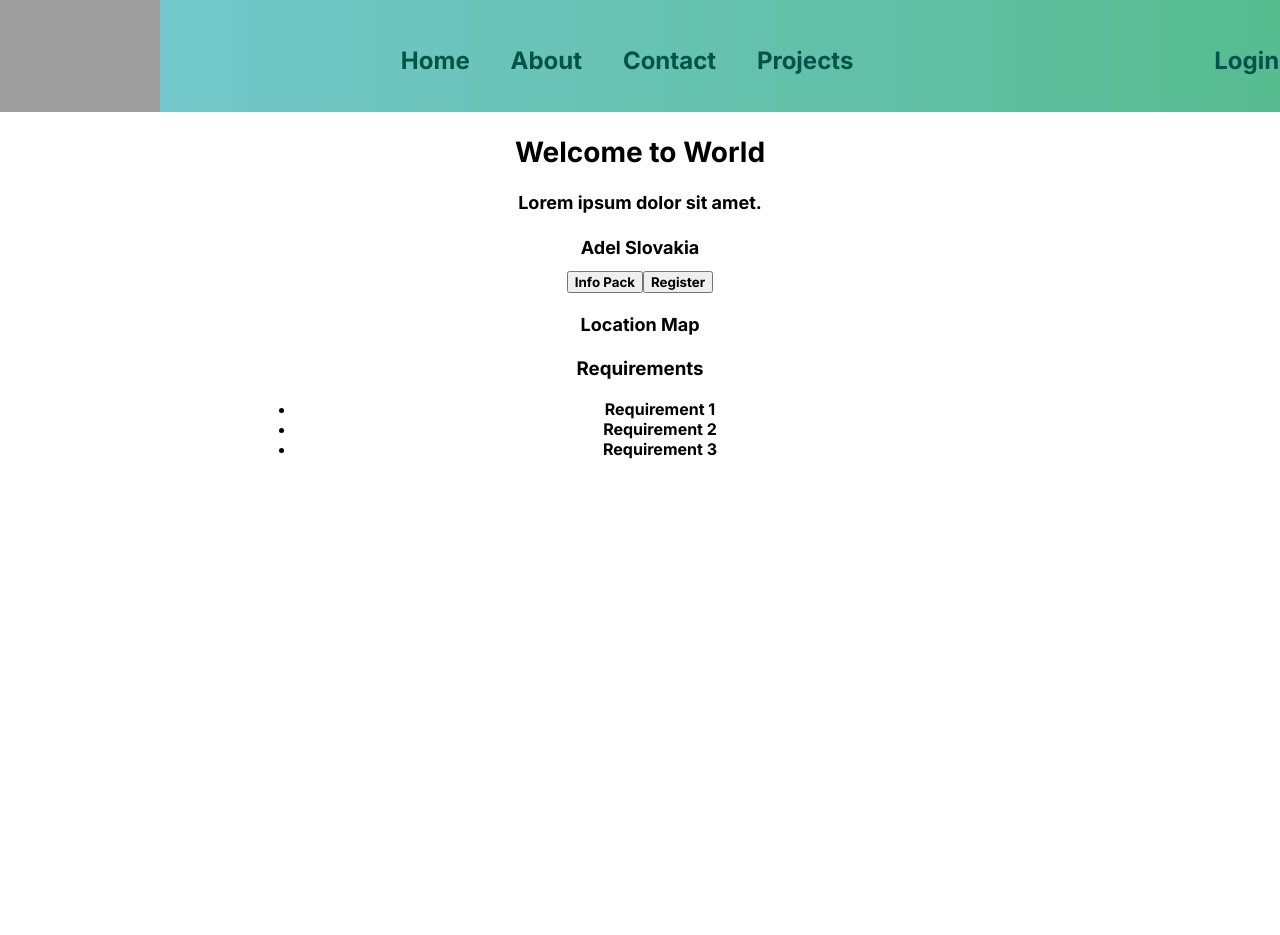
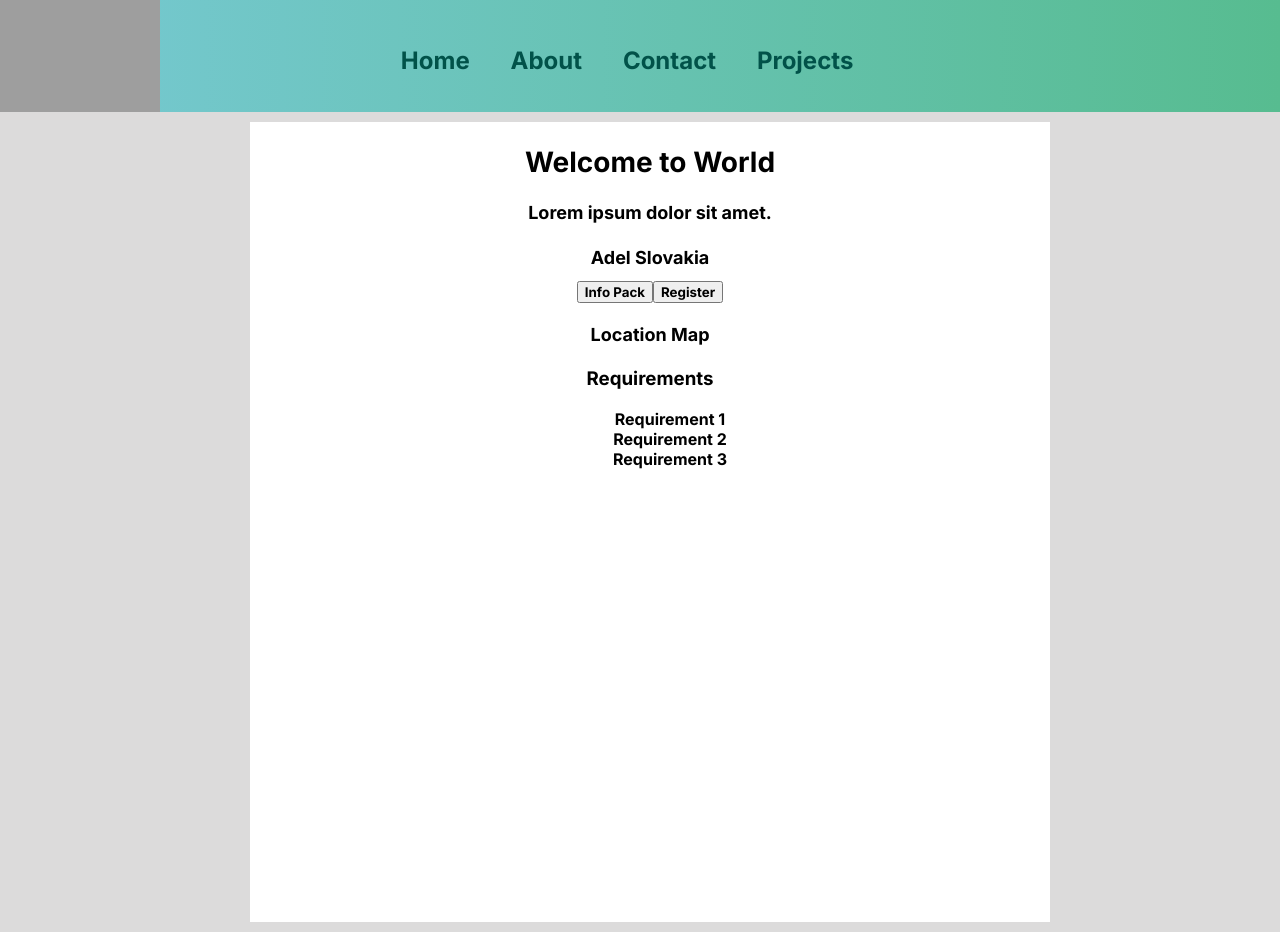
Before and after one commit to DvScriptsSK/erasmus-matching-platform, a React (Create React App) app: page /project/1 in a window 1280 px wide. Built offline with nearby package versions, Linux system fonts and the light colour scheme; grey boxes are pictures that could not be loaded.

Commit message:
more css edits

```diff
--- a/src/App.css
+++ b/src/App.css
@@ -88,12 +88,12 @@
 @media (min-width: 1024px) {
   .header h2 {
     right: 49vh;
-    top: 20rem;
+    top: 15vh;
   }
 
   .header button {
-    top: 22rem;
-    right: 60vh;
+    top: 20vh;
+    right: 50vh;
   }
 }
 
--- a/src/components/project-detail/ProjectDetails.jsx
+++ b/src/components/project-detail/ProjectDetails.jsx
@@ -6,7 +6,6 @@
 
 const ProjectDetails = () => {
   const { id } = useParams();
-  console.log(id);
 
   const project = projectsData.find((project) => project.id === parseInt(id));
 
@@ -17,9 +16,10 @@
 
   return (
     <div>
-      <NavBar />
+      <NavBar/>
+        <div className='project-detail-container'>
         <center>
-        <div className='project-detail-container'>
+          <div className='project-details-container-content'>
           <h2>{project.title}</h2>
           <p>{project.description}</p>
           <p>{project.organizer}</p>
@@ -43,6 +43,7 @@
           </div>
           </center>
         </div>
+    </div>
   );
 };
 
--- a/src/components/project-detail/projectdetail.css
+++ b/src/components/project-detail/projectdetail.css
@@ -1,11 +1,18 @@
 
 .project-detail-container {
     position: relative;
-    width: 60%;
+    width: 100%;
     height: 100vh;
     padding: 0px;
     color: black;
     text-align: center;
+    background-color: rgba(200, 198, 198, 0.627);
+    padding: 10px;
+}
+.project-details-container-content {
+  background-color: white;
+  width: 100vh;
+  height: 100vh;
 }
 
   .project-detail-container h2 {
--- a/src/components/project-list/project.css
+++ b/src/components/project-list/project.css
@@ -3,6 +3,7 @@
 * {
   font-family: 'Inter', sans-serif;
   user-select: none;
+  overflow-y: hidden;
 }
 
 *::-webkit-scrollbar {
@@ -44,7 +45,7 @@
 
 .project-list-title {
   position: relative;
-  font-size: 40px;
+  font-size: 3.7vh;
   color: white;
   top: -4.5rem;
 }
```
Lines whose indentation alone changed are shown as unchanged.
